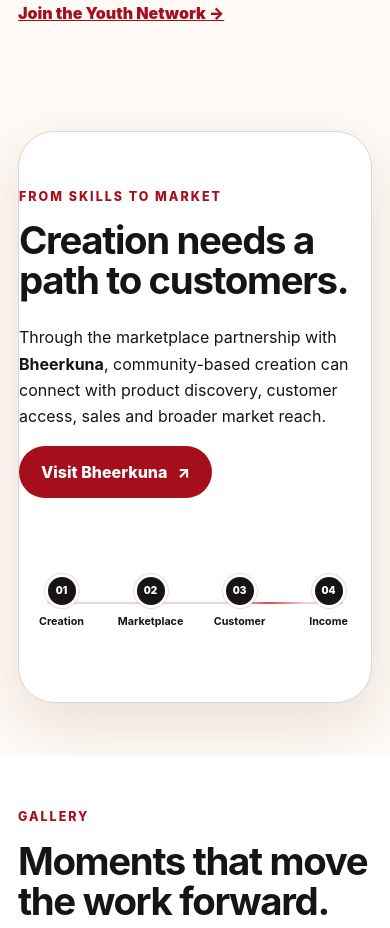
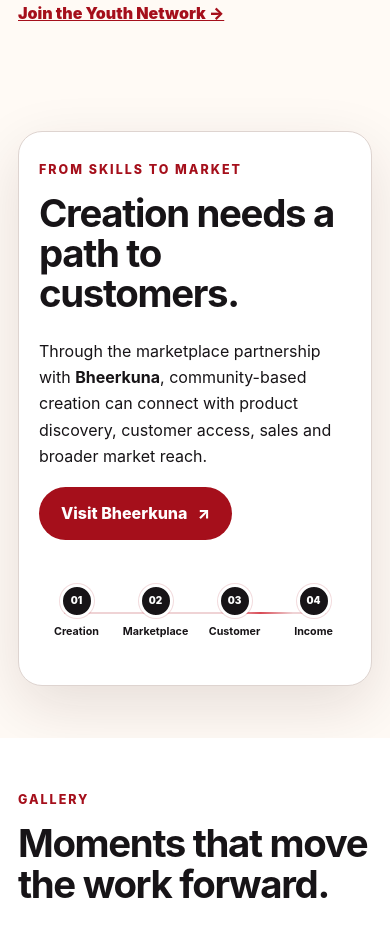
Before and after one commit to stamang4/global_maheela, a website: page index.html in a window 390 px wide. Shown: the part 8473-9401 px from the top of the page. Drawn offline with Linux system fonts and the light colour scheme; animation ran at ten frames a second.

Commit message:
spacing fix

```diff
--- a/styles.css
+++ b/styles.css
@@ -3671,3 +3671,66 @@
     transform: none !important;
   }
 }
+
+/* =========================================================
+   FINAL MARKET SPACING + JS-DRIVEN GALLERY SCROLL
+   ========================================================= */
+
+/* Keep the marketplace section compact and balanced. */
+.market.section-pad {
+  padding-block: clamp(44px, 5vw, 68px) !important;
+}
+
+.market-card {
+  padding: clamp(34px, 4vw, 48px) !important;
+  gap: clamp(30px, 4vw, 52px) !important;
+  align-items: center !important;
+}
+
+.market-card > div:first-child > p:last-of-type {
+  margin-bottom: 18px;
+}
+
+@media (max-width: 900px) {
+  .market.section-pad {
+    padding-block: 48px !important;
+  }
+
+  .market-card {
+    grid-template-columns: 1fr !important;
+    padding: 34px 28px !important;
+    gap: 28px !important;
+  }
+}
+
+@media (max-width: 600px) {
+  .market.section-pad {
+    padding-block: 38px !important;
+  }
+
+  .market-card {
+    padding: 28px 20px !important;
+    border-radius: 24px !important;
+  }
+}
+
+/* Gallery movement is controlled by script.js so automatic movement and
+   manual swipe/drag can coexist without competing CSS transforms. */
+.community-gallery-track.gallery-ready,
+.community-gallery-track.gallery-ready:not(.gallery-no-animation) {
+  animation: none !important;
+  transform: none !important;
+}
+
+.community-gallery {
+  overflow-x: auto !important;
+  overflow-y: hidden !important;
+  scroll-behavior: auto !important;
+  touch-action: pan-x pan-y !important;
+  cursor: grab;
+}
+
+.community-gallery.is-dragging {
+  cursor: grabbing;
+  user-select: none;
+}
```
